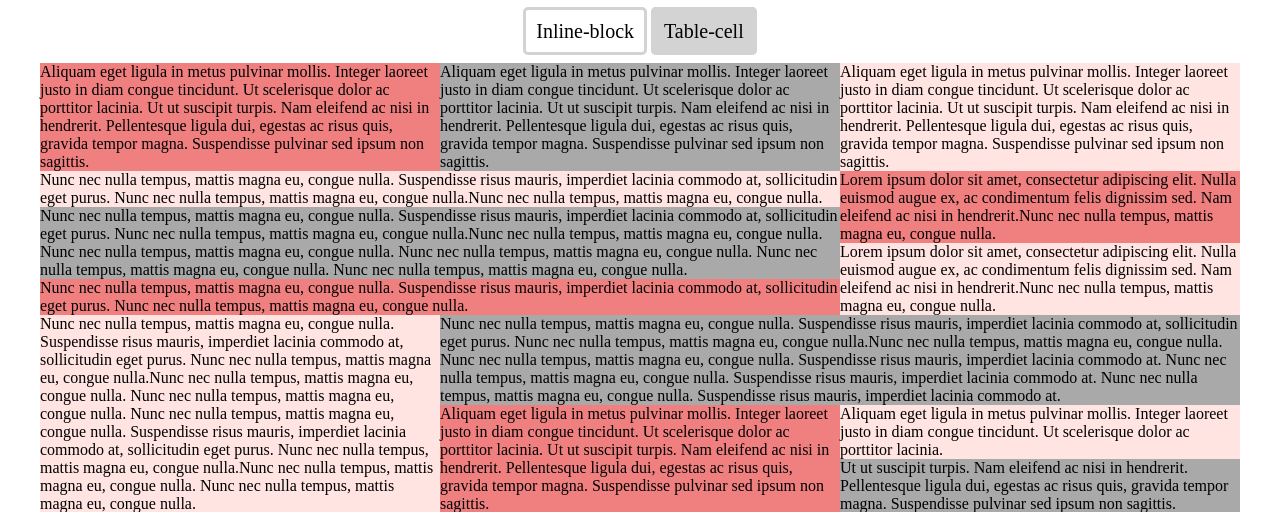
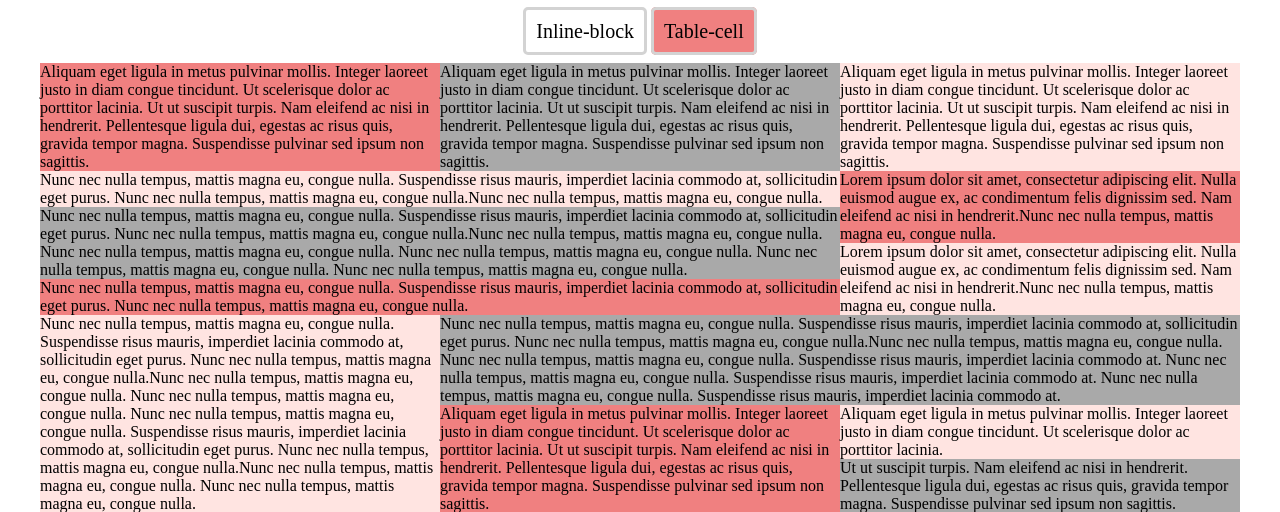
Before and after one commit to Alina248/Alina248.github.io, a PHP site: page /table-cell.html in a window 1280 px wide. Shown: the top 512 px of the page. Run offline with PHP 8.4, Linux system fonts and the light colour scheme.

Commit message:
Update display.css

```diff
--- a/homework_4/css/display.css
+++ b/homework_4/css/display.css
@@ -23,7 +23,7 @@ a {
 	border-radius: 5px;
 }
 a.active {
-	background-color: lightgrey;
+	background-color: lightcoral;
 }
 
 /* INLINE-BLOCK */
```
